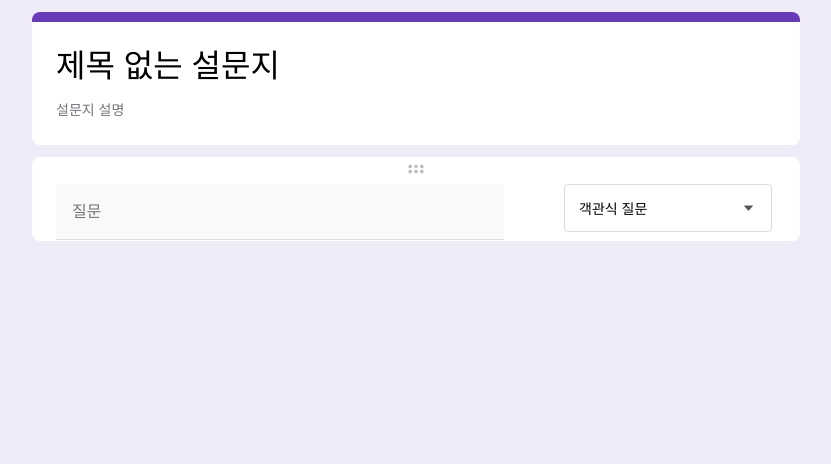
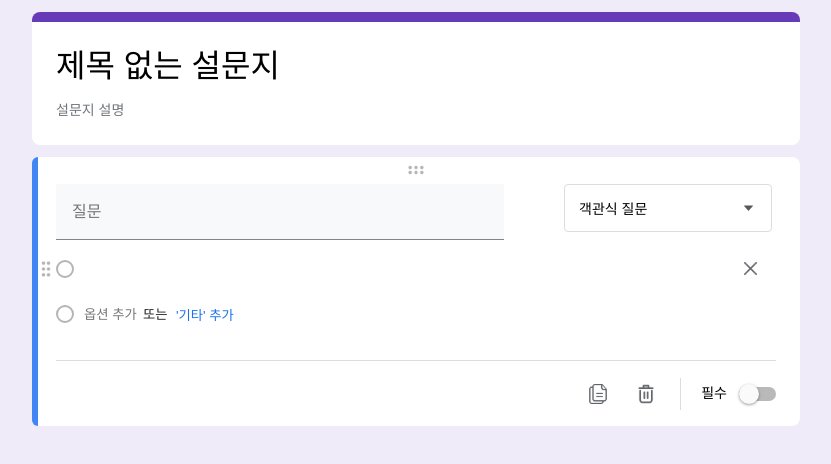
Before and after one commit to yyuli/google-form, a React (Create React App) app: page / in a window 1280 px wide. Shown: the top 464 px of the page, without its empty margins (224-1055 px from the left). Built offline with nearby package versions, Linux system fonts and the light colour scheme.

Commit message:
Style: QuestionTitle, QuestionList UI 작업

```diff
--- a/src/components/QuestionBox/QuestionBox.jsx
+++ b/src/components/QuestionBox/QuestionBox.jsx
@@ -1,7 +1,12 @@
 import React, { useState } from "react";
-import styled from "styled-components";
+import styled, { css } from "styled-components";
 import dots from "../../assets/images/dots.svg";
 import select from "../../assets/images/select.svg";
+import circle from "../../assets/images/circle.svg";
+import remove from "../../assets/images/delete.svg";
+import copy from "../../assets/images/copy.svg";
+import trash from "../../assets/images/trash.svg";
+import { SelectedBoxLeftColor } from "../../components/TitleBox/TitleBoxStyle";
 
 const QuestionBoxWrap = styled.article`
   width: 768px;
@@ -9,41 +14,37 @@ const QuestionBoxWrap = styled.article`
   border-radius: 8px;
   box-sizing: border-box;
   margin-top: 12px;
+  position: relative;
+`;
+const CommonDrag = css`
+  cursor: move;
+  background: url(${dots}) no-repeat center 3px;
 `;
 const QuestionDragBtn = styled.button`
-  background: url(${dots}) no-repeat center;
-  background-color: transparent;
-  border: 0;
-  padding: 0;
   width: 100%;
   height: 24px;
-  cursor: move;
+  ${CommonDrag};
 `;
 const QuestionTitleSection = styled.section`
+  display: flex;
   width: 100%;
   padding: 0 24px;
   box-sizing: border-box;
-  display: flex;
+  margin-bottom: 8px;
 `;
 const QuestionTitleInput = styled.input`
   width: 448px;
   height: 56px;
   padding: 16px;
-  box-sizing: border-box;
   font-size: 16px;
   color: #202124;
   background-color: #f8f9fa;
-  border: 0;
-  border-bottom: 1px solid #0000001f;
+  border-bottom: 1px solid #80858b;
   margin-right: 60px;
-  &:focus {
-    outline: 0;
-  }
   &:hover {
     background-color: #f2f3f4;
   }
 `;
-
 const QuestionTypeSelect = styled.div`
   width: 208px;
   position: relative;
@@ -60,8 +61,6 @@ const QuestionTypeSelect = styled.div`
     padding: 0 14px;
     font-size: 14px;
     text-align: left;
-    background: none;
-
     &::after {
       content: "";
       display: block;
@@ -78,13 +77,11 @@ const QuestionTypeSelect = styled.div`
     > button::after {
       transform: rotate(180deg);
     }
-
     ul {
       display: block;
       z-index: 1;
     }
   }
-
   ul {
     border: 1px solid #c4c4c4;
     box-shadow: 4px 4px 14px rgba(0, 0, 0, 0.15);
@@ -95,35 +92,160 @@ const QuestionTypeSelect = styled.div`
     width: 100%;
     box-sizing: border-box;
     background-color: #fff;
-
     li button {
       width: 100%;
       height: 48px;
       line-height: 48px;
       text-align: left;
       padding: 0 14px;
-      background: none;
-      border: 0;
       font-size: 14px;
-
       &:hover {
         background: #eee;
       }
     }
   }
 `;
+const QuestionListSection = styled.section`
+  width: 100%;
+  padding: 0 24px;
+  box-sizing: border-box;
+  position: relative;
+`;
+const QuestionListDragBtn = styled.button`
+  width: 27px;
+  height: 27px;
+  transform: rotate(90deg);
+  ${CommonDrag};
+  position: absolute;
+  top: 5.5px;
+  left: 0;
+`;
+const QuestionListInput = styled.input`
+  width: 595px;
+  height: 39px;
+  margin: 0 59px 0 10px;
+  font-size: 14px;
+  &:hover {
+    padding-top: 1px;
+    border-bottom: 1px solid #0000001f;
+  }
+`;
+const QuestionListRemoveBtn = styled.button`
+  width: 24px;
+  height: 24px;
+  background-image: url(${remove});
+  background-position: center;
+  background-repeat: no-repeat;
+`;
+const QuestionListAddInput = styled.input`
+  width: 53px;
+  height: 30px;
+  margin: 0 6px 0 10px;
+`;
+const QuestionListDiv = styled.div`
+  display: flex;
+  align-items: center;
+  margin-bottom: 8px;
+  &:hover ${QuestionListAddInput} {
+    padding-top: 1px;
+    border-bottom: 1px solid #0000001f;
+  }
+`;
+const QuestionListSpan = styled.span`
+  font-size: 13.3px;
+  color: #202124;
+  padding-top: 1px;
+`;
+const QuestionListAddBtn = styled.button`
+  color: #1a73e8;
+  cursor: pointer;
+  width: 75px;
+  height: 36px;
+  padding: 8px;
+  &:hover {
+    background-color: #f8fafe;
+    border-radius: 1px;
+  }
+`;
+const QuestionListIconDiv = styled.div`
+  width: 100%;
+  height: 65px;
+  border-top: 1px solid #dadce0;
+  display: flex;
+  align-items: center;
+  justify-content: flex-end;
+  margin-top: 28px;
+`;
+const QuestionListIconBtn = styled.button`
+  width: 48px;
+  height: 48px;
+  border-radius: 50%;
+  cursor: pointer;
+  & > img {
+    width: 20px;
+  }
+  &:hover {
+    background-color: #f8f9fa;
+  }
+`;
+const QuestionListLineSpan = styled.span`
+  display: inline-block;
+  width: 1px;
+  height: 32px;
+  background-color: #dadce0;
+  margin: 0 20px 0 10px;
+`;
+const ToggleRequiredSpan = styled.span`
+  display: inline-block;
+  font-size: 14px;
+  margin-right: 12px;
+`;
+const ToggleSwitchDiv = styled.div`
+  width: 37px;
+  height: 14px;
+  display: block;
+  position: relative;
+  border-radius: 30px;
+  background-color: #b9b9b9;
+  cursor: pointer;
+  transition: all 0.2s ease-in;
+
+  &.active {
+    background: #e1d8f1;
+  }
+`;
+const ToggleButtonSpan = styled.span`
+  width: 20px;
+  height: 20px;
+  position: absolute;
+  top: 50%;
+  left: 0;
+  transform: translateY(-50%);
+  border-radius: 50%;
+  background: #fafafa;
+  transition: all 0.2s ease-in;
+  box-shadow: 0px 1px 3px rgba(0, 0, 0, 0.4);
+
+  ${ToggleSwitchDiv}.active & {
+    position: absolute;
+    left: calc(100% - 20px);
+    background: #673ab7;
+  }
+`;
 
 export default function QuestionBox() {
-  const [isActive, setIsActive] = useState(false);
+  const [isActiveTypeSelect, setIsActiveTypeSelect] = useState(false);
+  const [isActiveToggleSwitch, setIsActiveToggleSwitch] = useState(false);
   return (
     <QuestionBoxWrap>
       <h2 className="a11y-hidden">질문</h2>
       <QuestionDragBtn />
+      <SelectedBoxLeftColor />
       <QuestionTitleSection>
         <QuestionTitleInput placeholder="질문" />
         <QuestionTypeSelect
-          onClick={() => setIsActive(!isActive)}
-          className={isActive ? "active" : ""}
+          onClick={() => setIsActiveTypeSelect(!isActiveTypeSelect)}
+          className={isActiveTypeSelect ? "active" : ""}
         >
           <button type="button">객관식 질문</button>
           <ul>
@@ -145,7 +267,40 @@ export default function QuestionBox() {
           </ul>
         </QuestionTypeSelect>
       </QuestionTitleSection>
-      <section></section>
+      <QuestionListSection>
+        <QuestionListDiv>
+          <QuestionListDragBtn />
+          <img src={circle} alt="빈 라디오 버튼"></img>
+          <QuestionListInput />
+          <QuestionListRemoveBtn />
+        </QuestionListDiv>
+        <QuestionListDiv>
+          <img src={circle} alt="빈 라디오 버튼"></img>
+          <QuestionListAddInput placeholder="옵션 추가" />
+          <QuestionListSpan>또는</QuestionListSpan>
+          <QuestionListAddBtn>'기타' 추가</QuestionListAddBtn>
+        </QuestionListDiv>
+        <QuestionListIconDiv>
+          <QuestionListIconBtn>
+            <img src={copy} alt="복사 버튼" />
+          </QuestionListIconBtn>
+          <QuestionListIconBtn>
+            <img src={trash} alt="삭제 버튼" />
+          </QuestionListIconBtn>
+          <QuestionListLineSpan />
+          <ToggleRequiredSpan
+            onClick={() => setIsActiveToggleSwitch(!isActiveToggleSwitch)}
+          >
+            필수
+          </ToggleRequiredSpan>
+          <ToggleSwitchDiv
+            onClick={() => setIsActiveToggleSwitch(!isActiveToggleSwitch)}
+            className={isActiveToggleSwitch ? "active" : ""}
+          >
+            <ToggleButtonSpan />
+          </ToggleSwitchDiv>
+        </QuestionListIconDiv>
+      </QuestionListSection>
     </QuestionBoxWrap>
   );
 }
--- a/src/components/TitleBox/TitleBox.jsx
+++ b/src/components/TitleBox/TitleBox.jsx
@@ -2,7 +2,7 @@ import React, { useState, useEffect } from "react";
 import {
   TitleBoxWrap,
   TitleBoxTopColor,
-  TitleBoxLeftColor,
+  SelectedBoxLeftColor,
   TitleForm,
   AnimatedBorderTitleSpan,
   AnimatedBorderDescSpan,
@@ -39,7 +39,7 @@ export default function TitleBox() {
     >
       <h2 className="a11y-hidden">설문지명</h2>
       <TitleBoxTopColor />
-      {isClicked ? <TitleBoxLeftColor /> : null}
+      {isClicked ? <SelectedBoxLeftColor /> : null}
       <TitleForm>
         <label htmlFor="title" className="a11y-hidden">
           설문지 제목
--- a/src/components/TitleBox/TitleBoxStyle.jsx
+++ b/src/components/TitleBox/TitleBoxStyle.jsx
@@ -20,7 +20,7 @@ const TitleBoxTopColor = styled.div`
   border-radius: 8px 8px 0 0;
   z-index: 1;
 `;
-const TitleBoxLeftColor = styled.div`
+const SelectedBoxLeftColor = styled.div`
   width: 6px;
   height: 100%;
   background-color: #4285f4;
@@ -57,6 +57,7 @@ const AnimatedBorderDescSpan = styled.span`
 `;
 const CommonInput = css`
   border-bottom: ${({ isClicked }) => (isClicked ? "1px solid #0000001f" : "")};
+  padding-top: ${({ isClicked }) => (isClicked ? "1px" : "")};
   &:focus + ${AnimatedBorderTitleSpan}, &:focus + ${AnimatedBorderDescSpan} {
     animation: ${expandBorderBottom} 0.4s forwards;
   }
@@ -88,7 +89,7 @@ const TitleDesInput = styled.input`
 export {
   TitleBoxWrap,
   TitleBoxTopColor,
-  TitleBoxLeftColor,
+  SelectedBoxLeftColor,
   TitleForm,
   AnimatedBorderTitleSpan,
   AnimatedBorderDescSpan,
```
